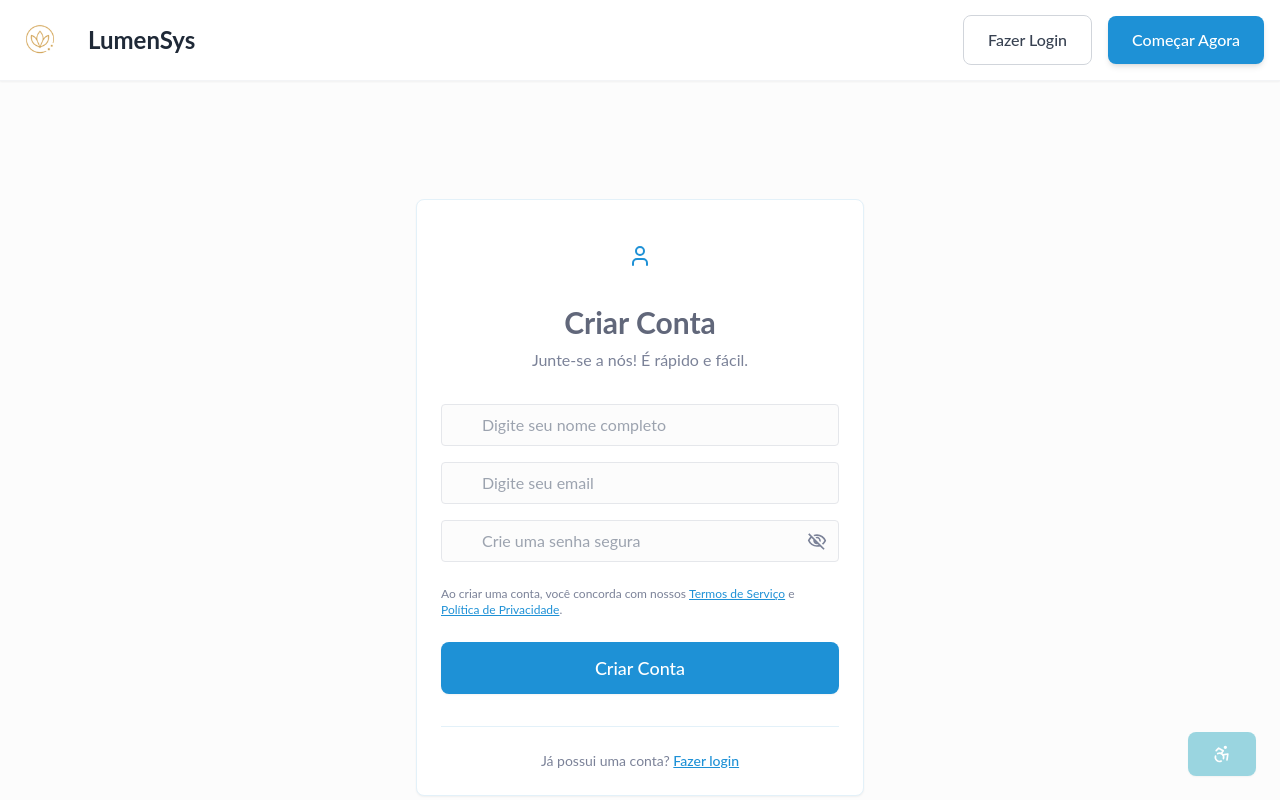
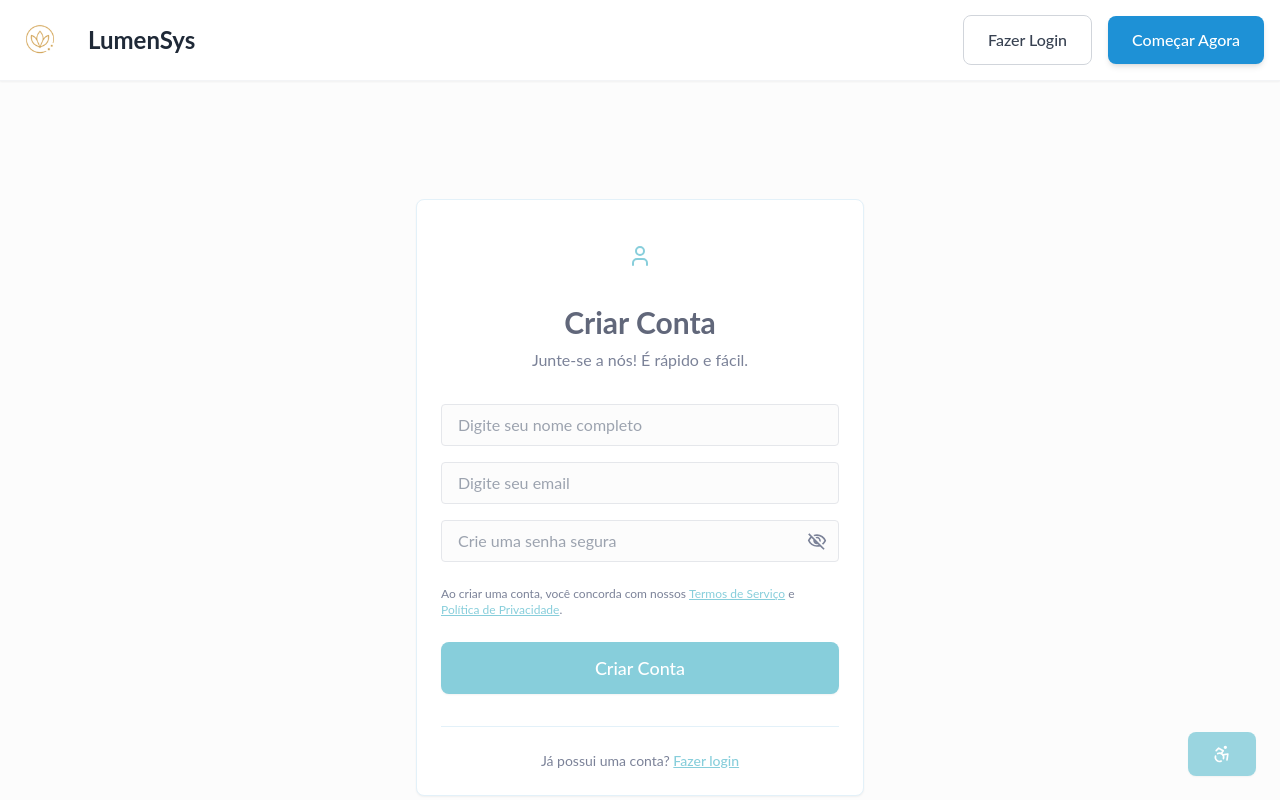
Before and after one commit to LumenSys/LumenSys-Frontend, a React (Vite) app in the folder frontend/: page /usersignup in a window 1280 px wide. Shown: the top 800 px of the page. Built offline with nearby package versions, Linux system fonts and the light colour scheme.

Commit message:
:lipstick: feat: Cores de cadastro de usuario padronizado

```diff
--- a/frontend/src/pages/LoginPage/index.tsx
+++ b/frontend/src/pages/LoginPage/index.tsx
@@ -71,7 +71,7 @@ export default function LoginPage() {
                 value={email}
                 onChange={e => setEmail(e.target.value)}
                 required
-                className="pl-10 focus:ring-primary text-textPrimary bg-background"
+                className="focus:ring-primary text-textPrimary bg-background"
               />
             </div>
 
@@ -84,7 +84,7 @@ export default function LoginPage() {
                 value={password}
                 onChange={e => setPassword(e.target.value)}
                 required
-                className="pl-10 focus:ring-primary text-textPrimary bg-background"
+                className="focus:ring-primary text-textPrimary bg-background"
               />
             </div>
           </div>
--- a/frontend/src/pages/Registration/UserRegistration/index.tsx
+++ b/frontend/src/pages/Registration/UserRegistration/index.tsx
@@ -35,7 +35,7 @@ export default function UserRegistration() {
       <Card className="w-full max-w-md shadow-2xl">
         <div className="text-center mb-8">
           <div className="mx-auto w-16 h-16 bg-secondary/10 rounded-full flex items-center justify-center mb-4">
-            <User className="text-secondary" size={24} />
+            <User className="text-primary" size={24} />
           </div>
           <h1 className="text-3xl font-bold text-textPrimary mb-2">
             Criar Conta
@@ -56,7 +56,7 @@ export default function UserRegistration() {
                 value={name}
                 onChange={e => setName(e.target.value)}
                 required
-                className="pl-10 focus:ring-secondary text-textPrimary bg-background"
+                className="focus:ring-secondary text-textPrimary bg-background"
               />
             </div>
 
@@ -70,7 +70,7 @@ export default function UserRegistration() {
                 value={email}
                 onChange={e => setEmail(e.target.value)}
                 required
-                className="pl-10 focus:ring-secondary text-textPrimary bg-background"
+                className="focus:ring-secondary text-textPrimary bg-background"
               />
             </div>
 
@@ -84,18 +84,18 @@ export default function UserRegistration() {
                 value={password}
                 onChange={e => setPassword(e.target.value)}
                 required
-                className="pl-10 focus:ring-secondary text-textPrimary bg-background"
+                className="focus:ring-secondary text-textPrimary bg-background"
               />
             </div>
           </div>
 
           <div className="text-xs text-textSecondary">
             Ao criar uma conta, você concorda com nossos{' '}
-            <button type="button" className="text-secondary underline hover:text-hoverButton2">
+            <button type="button" className="text-primary underline hover:text-hoverButton2">
               Termos de Serviço
             </button>{' '}
             e{' '}
-            <button type="button" className="text-secondary underline hover:text-hoverButton2">
+            <button type="button" className="text-primary underline hover:text-hoverButton2">
               Política de Privacidade
             </button>
             .
@@ -103,7 +103,7 @@ export default function UserRegistration() {
 
           <Button
             type="submit"
-            variant="secondary"
+            variant="primary"
             size="lg"
             loading={loading}
             className="w-full"
@@ -117,7 +117,7 @@ export default function UserRegistration() {
             Já possui uma conta?{' '}
             <button
               type="button"
-              className="text-secondary underline hover:text-hoverButton2 font-medium"
+              className="text-primary underline hover:text-hoverButton2 font-medium"
               onClick={() => navigate('/login')}
             >
               Fazer login
--- a/frontend/src/routes/AppRoutes.tsx
+++ b/frontend/src/routes/AppRoutes.tsx
@@ -1,7 +1,7 @@
 import { createBrowserRouter, createRoutesFromElements, Route, RouterProvider } from "react-router-dom";
 import Layout     from "../components/Layout";
 import LandingPage from "../pages/LandingPage";
-import CadastroEmpresa from "../pages/CadastroEmpresa";
+import CadastroEmpresa from "../pages/Registration/CadastroEmpresa";
 import { routes } from "./routes";
 import LoginPage from "../pages/LoginPage";
 import UserRegistration from "../pages/Registration/UserRegistration";
```
Also changed, not shown: frontend/src/pages/Registration/CadastroEmpresa/index.tsx (renamed from frontend/src/pages/CadastroEmpresa/index.tsx, +5 -5 lines).
